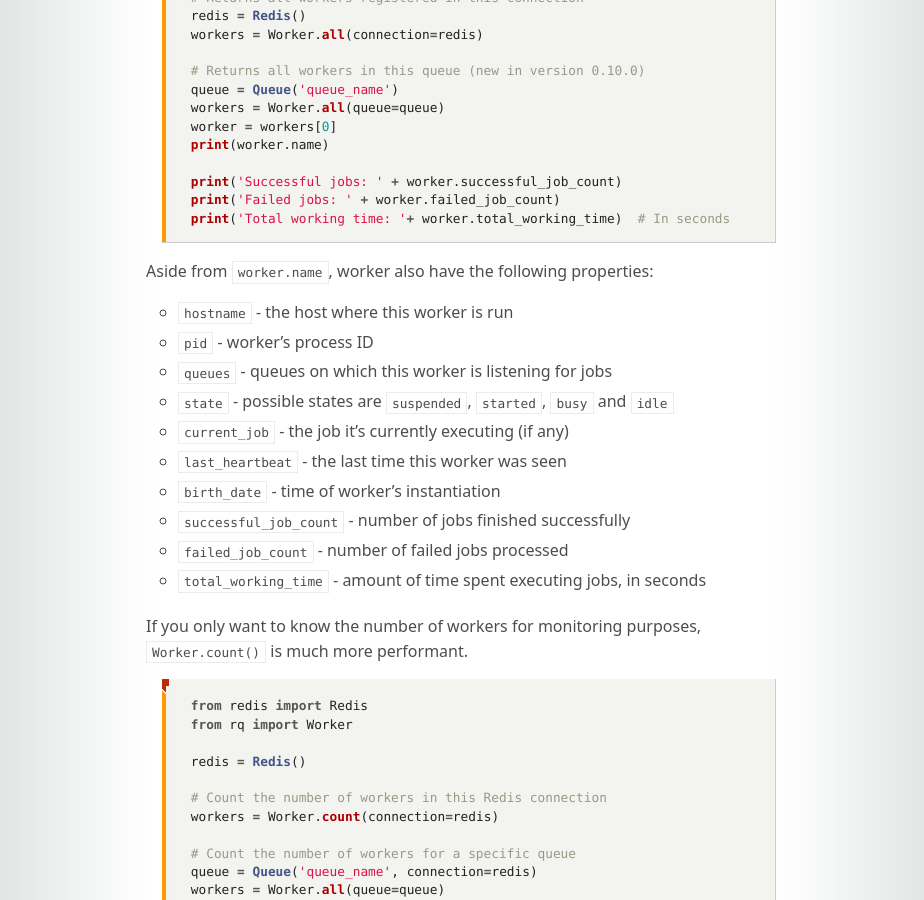
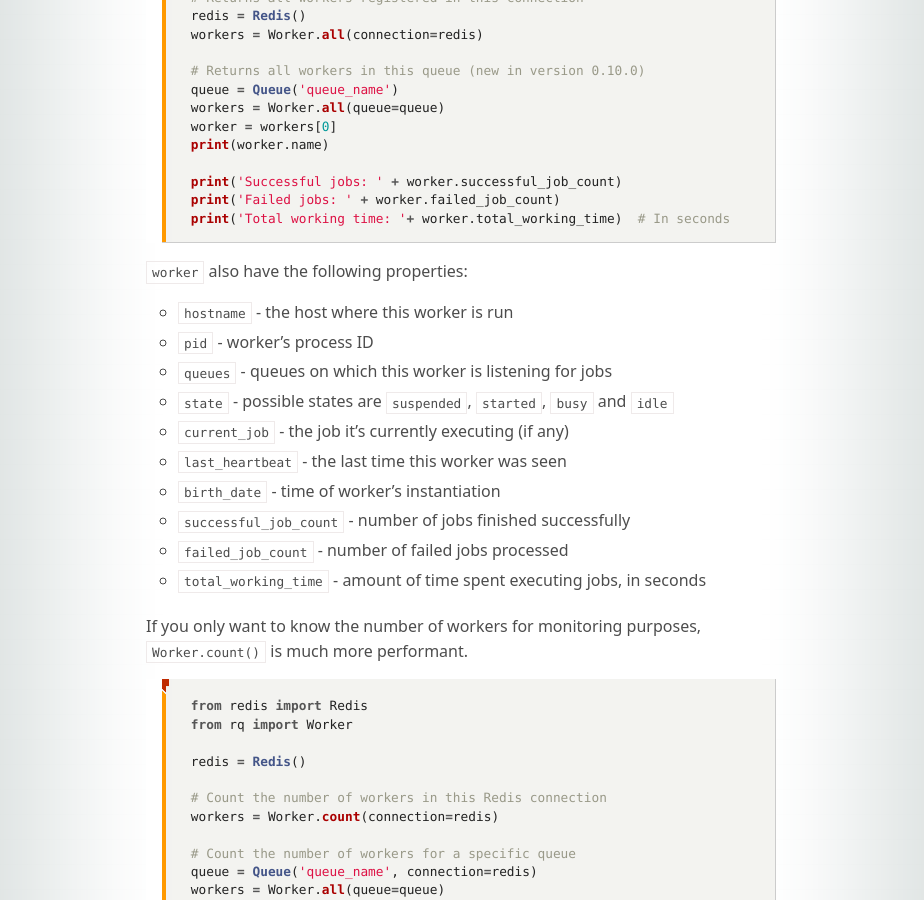
Before and after one commit to rq/rq, a Jekyll site: the page built from docs/docs/workers.md, in a window 1280 px wide and 900 px high, scrolled down 3960 px. Shown: the whole window, without its empty margins (179-1103 px from the left). Built offline with Jekyll 4.4.1, drawn with Linux system fonts in a browser that asks for light colours; some web fonts are replaced; comment, search, counter and statistics services are not loaded.

Commit message:
Do not specify property,
since more than one have been shown

````diff
--- a/docs/docs/workers.md
+++ b/docs/docs/workers.md
@@ -177,7 +177,7 @@ print('Failed jobs: ' + worker.failed_job_count)
 print('Total working time: '+ worker.total_working_time)  # In seconds
 ```
 
-Aside from `worker.name`, worker also have the following properties:
+`worker` also have the following properties:
 * `hostname` - the host where this worker is run
 * `pid` - worker's process ID
 * `queues` - queues on which this worker is listening for jobs
````
